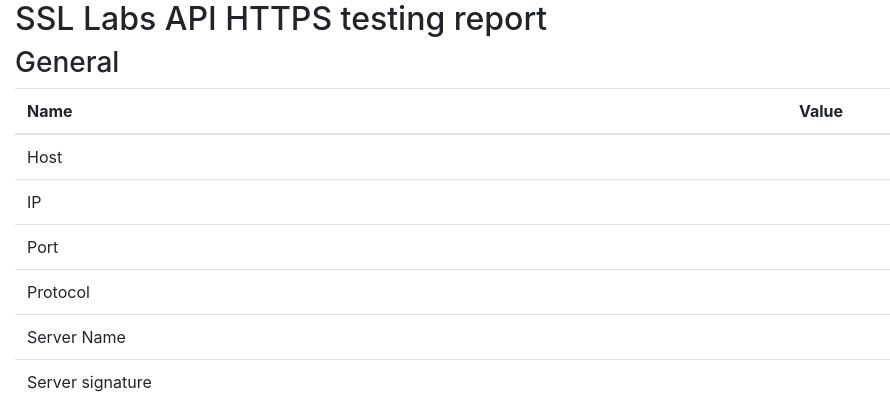
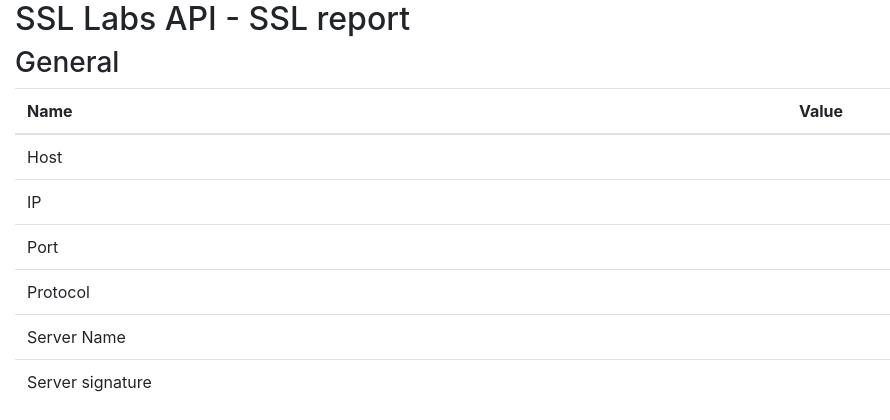
Before and after one commit to Blue-infosec/SSLLABS-API, a Flask app: page / in a window 1280 px wide. Shown: the top 420 px of the page, without its empty margins (0-890 px from the left). Run offline with Flask 2, Linux system fonts and the light colour scheme; some libraries are stand-ins or nearby versions.

Commit message:
Add files via upload

```diff
--- a/front-end/templates/dashboard.html
+++ b/front-end/templates/dashboard.html
@@ -1,6 +1,6 @@
 <head>
 <meta charset="utf-8">
-<title>BTS Search results</title>
+<title>SSL LABS API reports</title>
 <script src="{{ url_for('static',filename='js/jquery-3.3.1.min.js') }}"></script>
 <script src="{{ url_for('static',filename='js/bootstrap.min.js') }}"></script>
 <link rel="stylesheet" type="text/css" href="{{ url_for('static', filename='css/bootstrap.min.css') }}">
@@ -16,7 +16,7 @@
 
 <body>
 <div class="container-fluid">
-    <h2> SSL Labs API HTTPS testing report </h2>
+    <h2> SSL Labs API - SSL report </h2>
 
 	<!-- General settings -->
     <div class="row">
--- a/front-end/templates/el_response.html
+++ b/front-end/templates/el_response.html
@@ -1,7 +1,7 @@
 <!DOCTYPE html>
 <head>
 <meta charset="utf-8">
-<title>BTS Search results</title>
+<title>SSL Labs API - SSL report</title>
 <script src="{{ url_for('static',filename='js/jquery-3.3.1.min.js') }}"></script>
 <script src="{{ url_for('static',filename='js/bootstrap.min.js') }}"></script>
 <link rel="stylesheet" type="text/css" href="{{ url_for('static', filename='css/bootstrap.min.css') }}">
@@ -18,6 +18,7 @@
 <body>
 
 <div class="container-fluid">
+<h2> SSL Labs API - SSL report </h2>
     <div class="row">
 	<table class="table">
 		    <thead>
--- a/front-end/templates/search_form.html
+++ b/front-end/templates/search_form.html
@@ -17,8 +17,8 @@
 <body>
     <form method="post" action="/search" name="search">
 	{{ form.hidden_tag() }}
-        <p> Server: {{ form.server(size=80) }} </p>
-	<p> Date: {{ form.dt(class="dtpick") }} </p>
+        <p> Server name: {{ form.server(size=80) }} </p>
+	<p> Date(yyyy-mm-dd): {{ form.dt(class="dtpick") }} </p>
 	<button type="submit"> Search </button>
 	</form>
 </body>
--- a/front-end/templates/ssl_report.html
+++ b/front-end/templates/ssl_report.html
@@ -1,7 +1,7 @@
 <!DOCTYPE html>
 <head>
 <meta charset="utf-8">
-<title>BTS Search results</title>
+<title>SSL Labs API - SSL reports</title>
 <script src="{{ url_for('static',filename='js/jquery-3.3.1.min.js') }}"></script>
 <script src="{{ url_for('static',filename='js/bootstrap.min.js') }}"></script>
 <link rel="stylesheet" type="text/css" href="{{ url_for('static', filename='css/bootstrap.min.css') }}">
@@ -17,7 +17,7 @@
 
 <body>
 <div class="container-fluid">
-    <h2> SSL Labs API HTTPS testing report </h2>
+    <h2> SSL Labs API - SSL report </h2>
 
 	<!-- General settings -->
     <div class="row">
```
